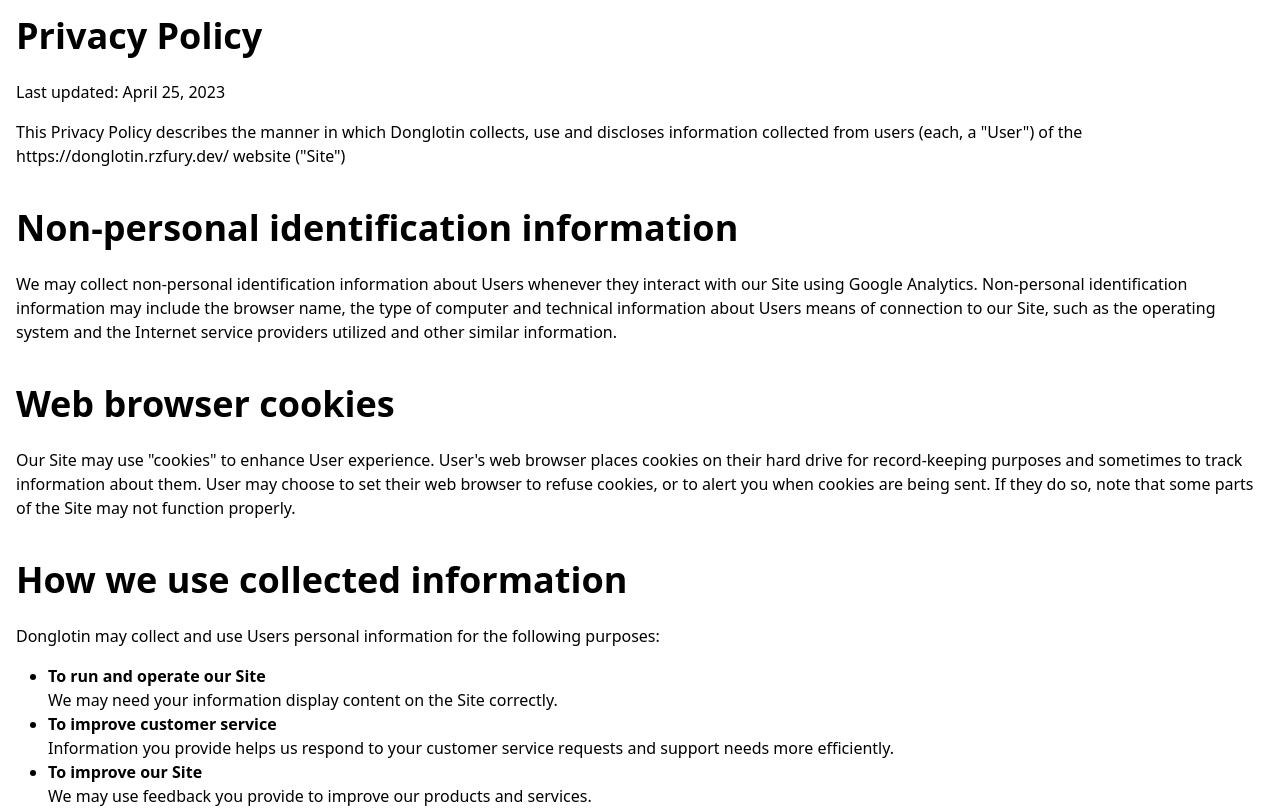
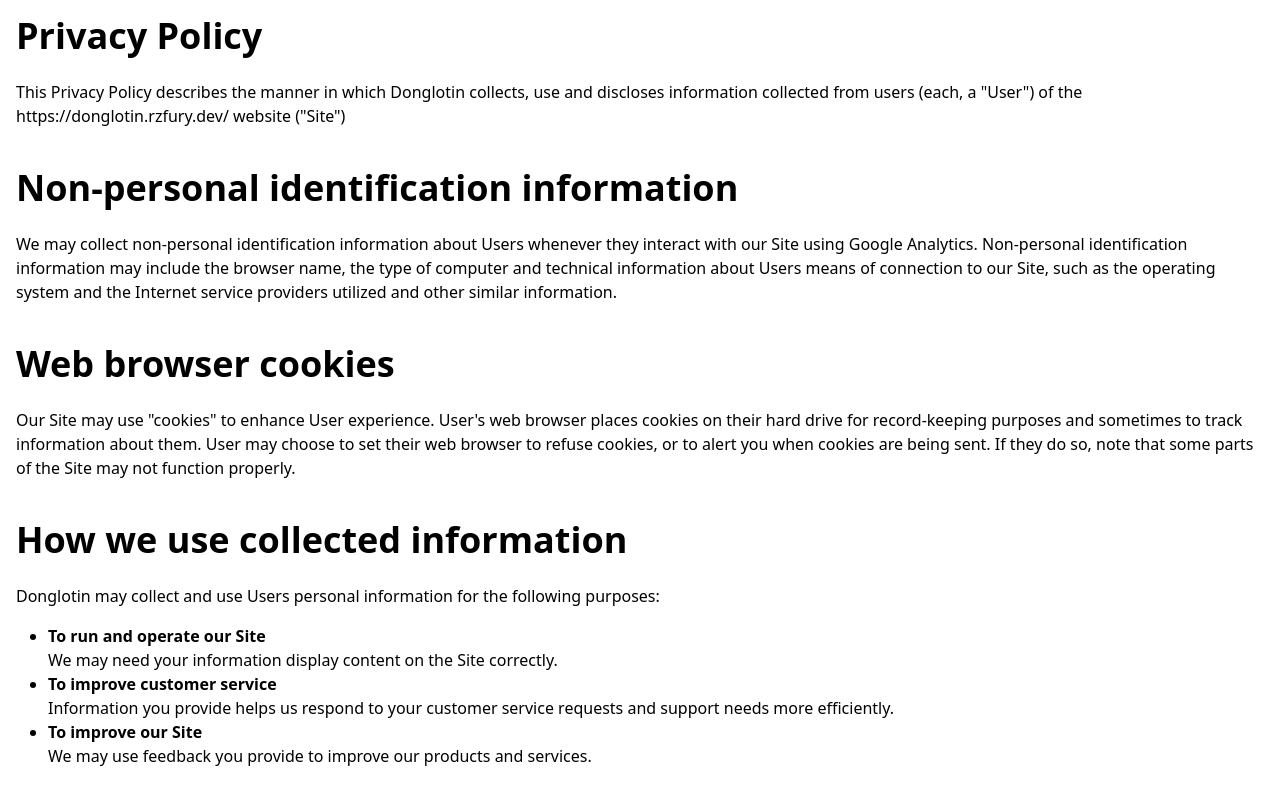
Before and after one commit to rzfury/donglotin, a Next.js app: page /privacy-policy in a window 1280 px wide. Shown: the top 808 px of the page. Built offline with nearby package versions, Linux system fonts and the light colour scheme.

Commit message:
update pp

```diff
--- a/src/pages/privacy-policy.tsx
+++ b/src/pages/privacy-policy.tsx
@@ -32,7 +32,6 @@
   return (
     <div className="p-4">
       <H1B>Privacy Policy</H1B>
-      <P>Last updated: April 25, 2023</P>
       <P>This Privacy Policy describes the manner in which Donglotin collects, use and discloses information collected from users (each, a "User") of the https://donglotin.rzfury.dev/ website ("Site") </P>
 
       <BR />
```
